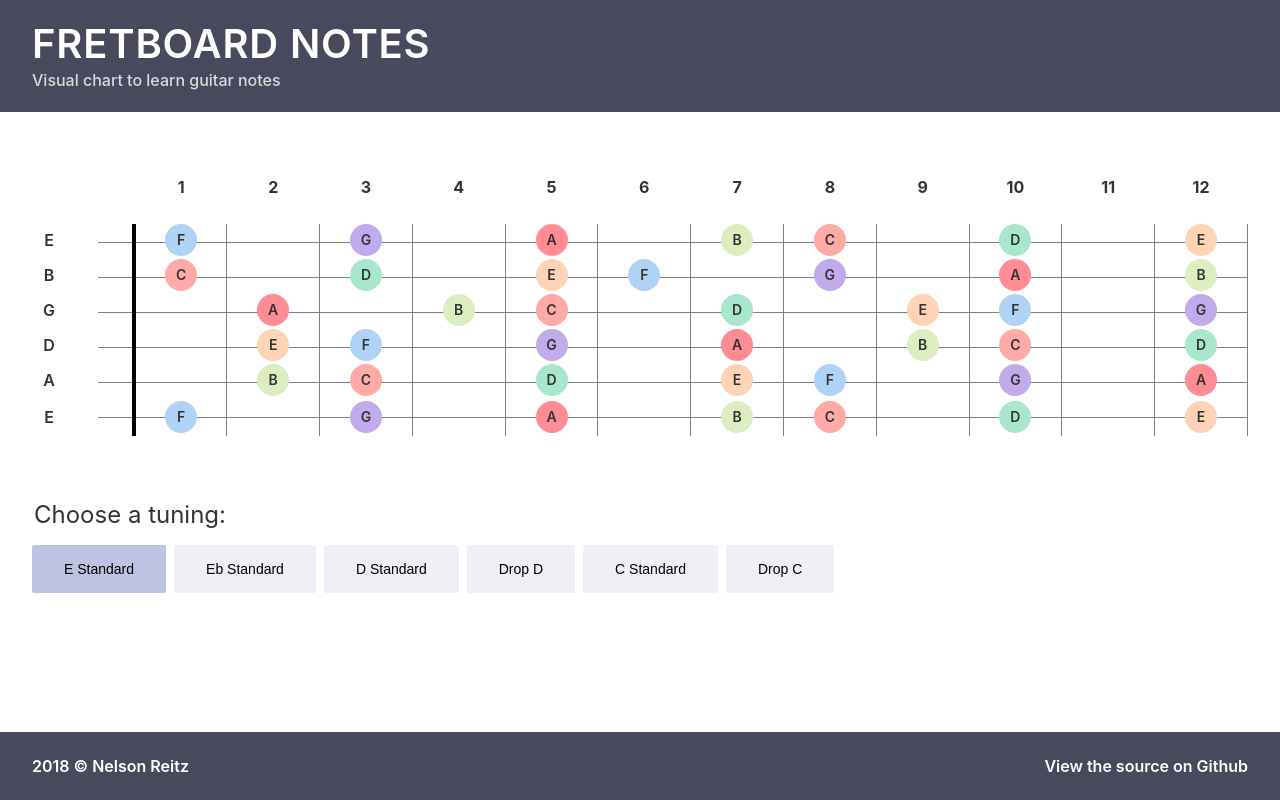
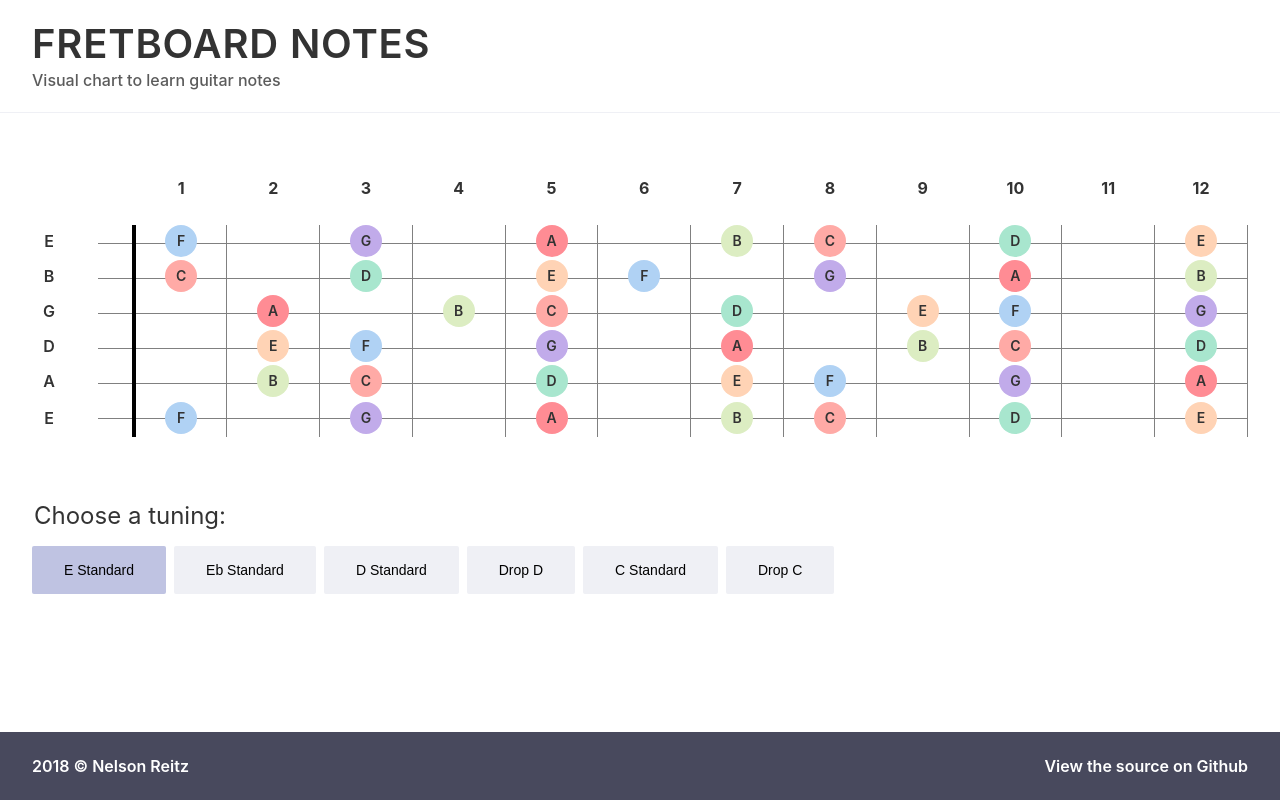
Before and after one commit to nelsonreitz/fretboard-notes, a React (Create React App) app: page / in a window 1280 px wide. Built offline with nearby package versions, Linux system fonts and the light colour scheme.

Commit message:
Remove header background color

```diff
--- a/src/Header.css
+++ b/src/Header.css
@@ -1,8 +1,7 @@
 .Header {
   padding-top: 1.5rem;
   padding-bottom: 1.5rem;
-  color: #fff;
-  background-color: #48495d;
+  border-bottom: 1px solid #eff0f5;
 }
 
 .Header .Sitetitle {
```
